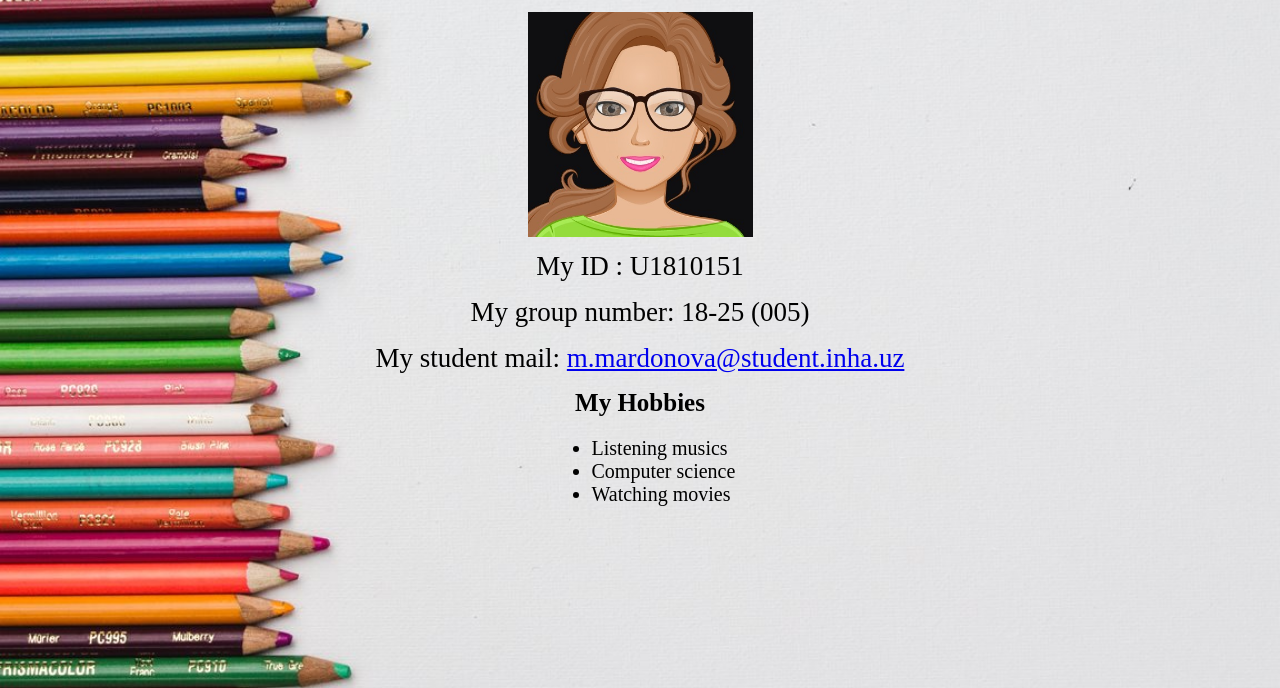
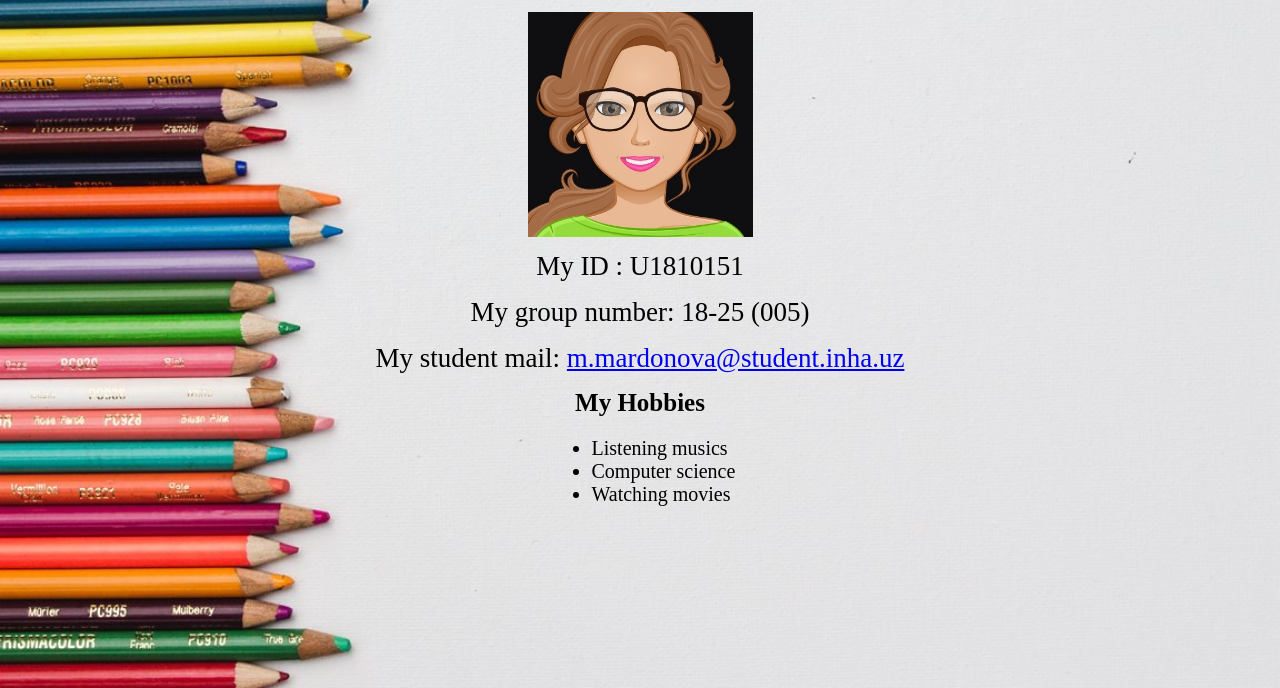
Before and after one commit to mubinamardonova/mubinamardonova.github.io, a plain HTML site: page index.html in a window 1280 px wide. Shown: the part 112-800 px from the top of the page. Drawn offline with Linux system fonts and the light colour scheme.

Commit message:
Update style.home.css

```diff
--- a/style.home.css
+++ b/style.home.css
@@ -1,9 +1,10 @@
 body {
 	background-image: url("back1.jpg");
 	background-repeat: no-repeat;
-	background-position: top center;
-background-size: cover;
-
+	background-size: cover fixed;
+	background-position: center center;
+	background-size: cover;
+	background-attachment: fixed;
 }
 h1{
 	font-family: Arial;
```
